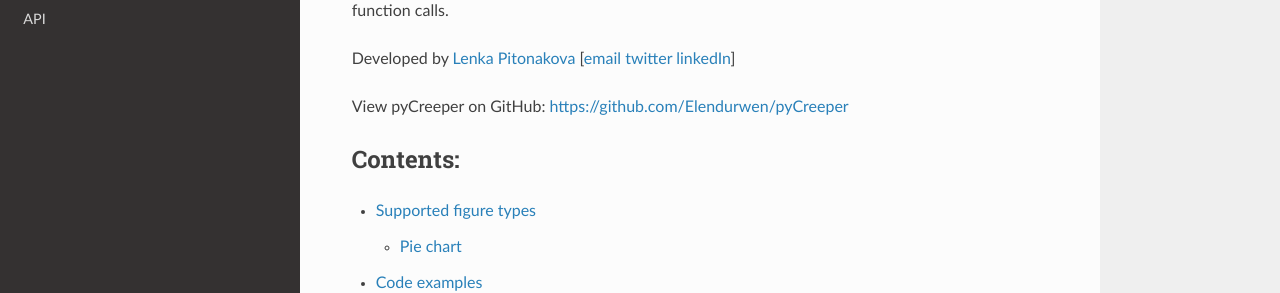
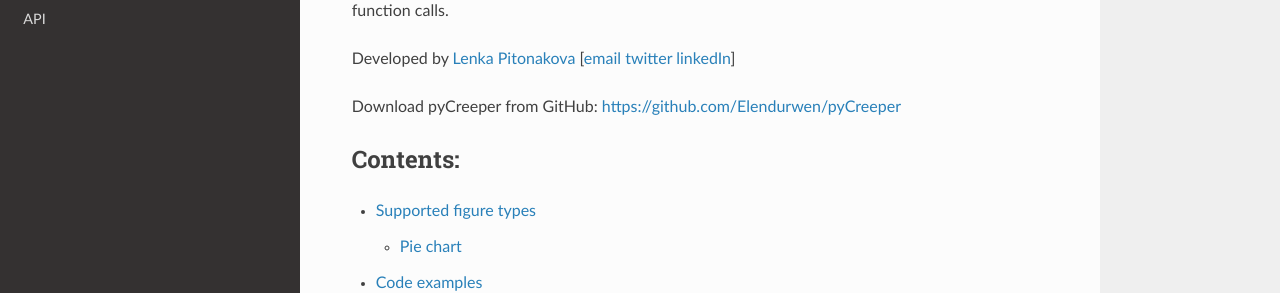
Before and after one commit to LPitonakova/pyCreeper, a Sphinx documentation site: the page built from doc/index.rst, in a window 1280 px wide and 953 px high. Shown: the part 185-478 px from the top of the window. Built offline with Sphinx 7.4.7 and the Read the Docs theme 2.0.0, drawn with Linux system fonts in a browser that asks for light colours.

Commit message:
small doc change

```diff
--- a/doc/index.rst
+++ b/doc/index.rst
@@ -6,7 +6,7 @@ Welcome! pyCreeper is a python library that lets you create pretty graphs in pyt
 
 Developed by `Lenka Pitonakova <http://lenkaspace.net/>`_ [`email <mailto:contact@lenkaspace.net>`_ `twitter <http://twitter.com/l_pitonakova>`_ `linkedIn <http://uk.linkedin.com/pub/lenka-pitonakova/b6/a61/54b>`_]
 
-View pyCreeper on GitHub: `https://github.com/Elendurwen/pyCreeper <https://github.com/Elendurwen/pyCreeper>`_
+Download pyCreeper from GitHub: `https://github.com/Elendurwen/pyCreeper <https://github.com/Elendurwen/pyCreeper>`_
 
 
 Contents:
```
